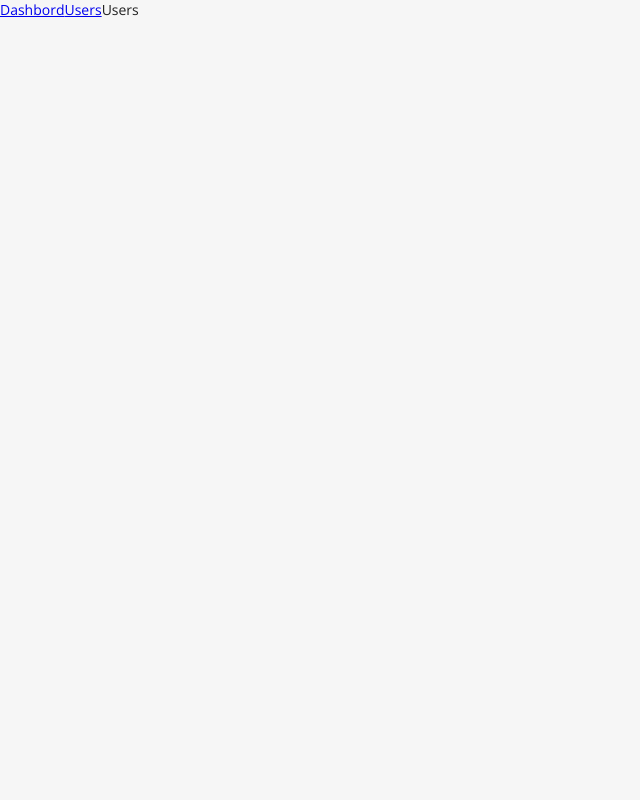
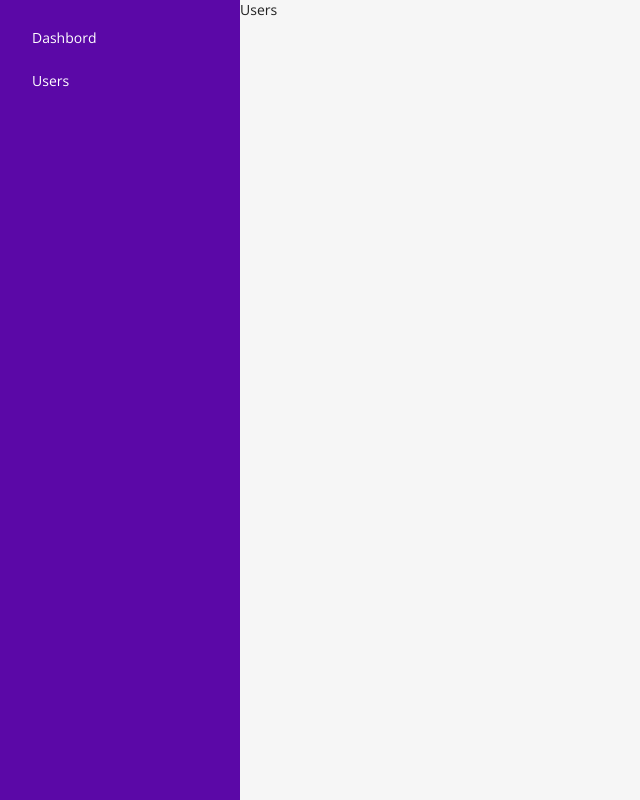
Before and after one commit to TeamAbella060420/react-laravel, a React (Vite) app in the folder full-stack/react/: page /users in a window 1280 px wide. Shown: the whole page, without its empty margins (0-640 px from the left). Built offline with nearby package versions, Linux system fonts and the light colour scheme.

Commit message:
Update DefaultLayout.jsx

```diff
--- a/full-stack/react/src/components/DefaultLayout.jsx
+++ b/full-stack/react/src/components/DefaultLayout.jsx
@@ -10,8 +10,10 @@ export default function DefaultLayout() {
 
   return (
     <div id='defaultLayout'>
+      <aside>
       <Link to='/dashboard'>Dashbord</Link>
       <Link to='/users'>Users</Link>
+      </aside>
       <Outlet />
     </div>
   )
```
